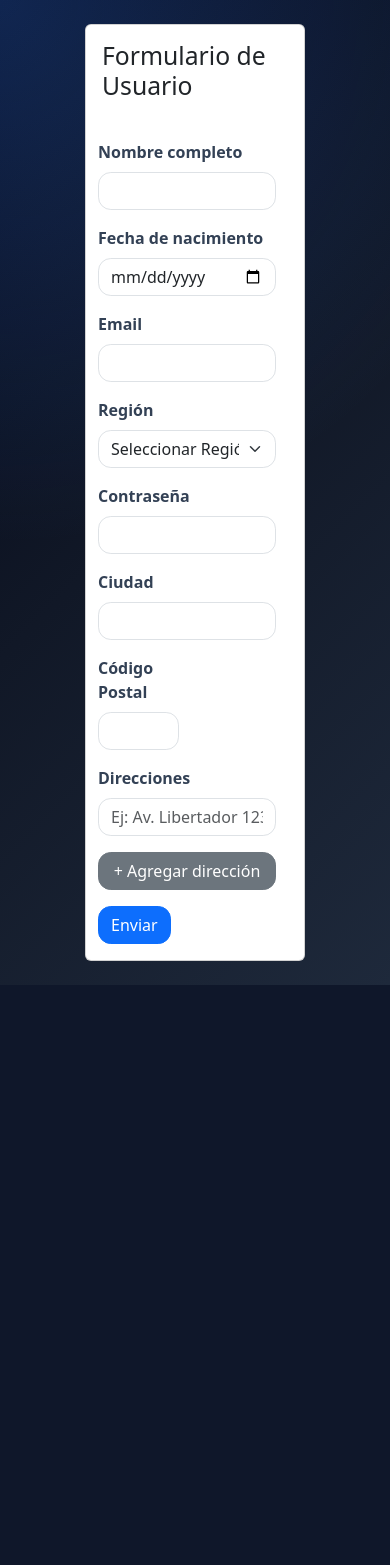
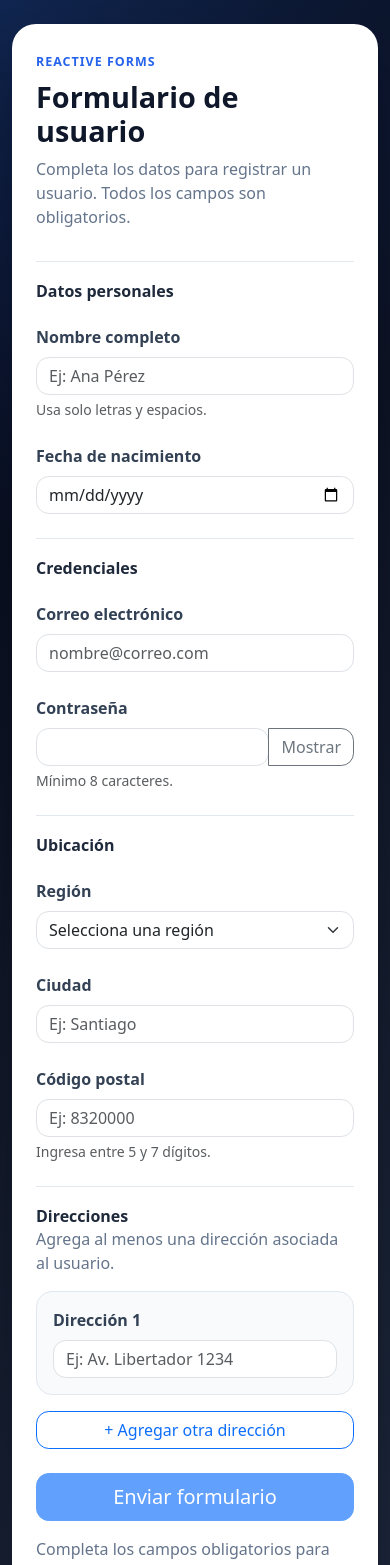
Before and after one commit to cristianjonhson/ProyectoAngular-ReactiveForms, an Angular app: page / in a window 390 px wide. Shown: the top 1565 px of the page. Before the commit the page ends 985 px from the top, so only its background shows below. Built offline with nearby package versions, Linux system fonts and the light colour scheme.

Commit message:
feat: mejorar el formulario de usuario con nuevos estilos y validaciones

```diff
--- a/src/app/modules/users/users.component.html
+++ b/src/app/modules/users/users.component.html
@@ -1,160 +1,222 @@
-<div class="container">
 <div class="row justify-content-center">
-    <div class="col-8">
-      <div class="card">
-        <div class="card-body">
-          <h2>Formulario de Usuario</h2>
-          <div class="row">
-            <form [formGroup]="userModel" class="row g-3" (ngSubmit)="onSubmit()">
+  <div class="col-12 col-md-10 col-lg-8 col-xl-7">
+    <section class="card user-card" aria-labelledby="userFormTitle">
+      <div class="card-body p-4 p-md-5">
+        <div class="form-header">
+          <span class="eyebrow">Reactive Forms</span>
+          <h1 id="userFormTitle">Formulario de usuario</h1>
+          <p>Completa los datos para registrar un usuario. Todos los campos son obligatorios.</p>
+        </div>
 
-                <div class="col-md-6">
+        <form [formGroup]="userModel" class="row g-4" (ngSubmit)="onSubmit()" novalidate>
+          <div class="col-12">
+            <h2 class="section-title">Datos personales</h2>
+          </div>
+
+          <div class="col-12 col-md-6">
             <label for="inputFullName" class="form-label">Nombre completo</label>
             <input
               formControlName="fullName"
               type="text"
               class="form-control"
               id="inputFullName"
+              placeholder="Ej: Ana Pérez"
+              autocomplete="name"
+              aria-describedby="fullNameHelp fullNameError"
+              [attr.aria-invalid]="fullNameControl.touched && fullNameControl.invalid"
               [class.is-invalid]="fullNameControl.touched && fullNameControl.invalid"
             />
-                    <div *ngIf="fullNameControl.touched && fullNameControl.invalid" class="invalid-feedback">
-                      <span *ngIf="fullNameControl.errors?.['required']">El nombre completo es requerido</span>
-                      <span *ngIf="fullNameControl.errors?.['invalidName']">Solo se permiten letras y espacios</span>
+            <div id="fullNameHelp" class="form-text">Usa solo letras y espacios.</div>
+            <div *ngIf="fullNameControl.touched && fullNameControl.invalid" id="fullNameError" class="invalid-feedback">
+              <span *ngIf="fullNameControl.errors?.['required']">El nombre completo es obligatorio.</span>
+              <span *ngIf="fullNameControl.errors?.['invalidName']">Solo se permiten letras y espacios.</span>
             </div>
           </div>
 
-
-              <div class="col-md-6">
+          <div class="col-12 col-md-6">
             <label for="inputBirthDate" class="form-label">Fecha de nacimiento</label>
             <input
               formControlName="birthDate"
               type="date"
               class="form-control"
               id="inputBirthDate"
+              [max]="maxBirthDate"
+              aria-describedby="birthDateError"
+              [attr.aria-invalid]="birthDateControl.touched && birthDateControl.invalid"
               [class.is-invalid]="birthDateControl.touched && birthDateControl.invalid"
             />
-                <div *ngIf="birthDateControl.touched && birthDateControl.invalid" class="invalid-feedback">
-                  La fecha de nacimiento es requerida
+            <div *ngIf="birthDateControl.touched && birthDateControl.invalid" id="birthDateError" class="invalid-feedback">
+              La fecha de nacimiento es obligatoria.
             </div>
           </div>
 
-              <div class="col-md-6">
-                <label for="inputEmail4" class="form-label">Email</label>
+          <div class="col-12">
+            <h2 class="section-title">Credenciales</h2>
+          </div>
+
+          <div class="col-12 col-md-6">
+            <label for="inputEmail" class="form-label">Correo electrónico</label>
             <input
               formControlName="email"
               type="email"
               class="form-control"
-                  id="inputEmail4"
+              id="inputEmail"
+              placeholder="nombre@correo.com"
+              autocomplete="email"
+              aria-describedby="emailError"
+              [attr.aria-invalid]="emailControl.touched && emailControl.invalid"
               [class.is-invalid]="emailControl.touched && emailControl.invalid"
             />
-                <div *ngIf="emailControl.touched && emailControl.invalid" class="invalid-feedback">
-                  <span *ngIf="emailControl.errors?.['required']">El email es requerido</span>
-                  <span *ngIf="emailControl.errors?.['email']">Ingresa un email válido</span>
+            <div *ngIf="emailControl.touched && emailControl.invalid" id="emailError" class="invalid-feedback">
+              <span *ngIf="emailControl.errors?.['required']">El correo electrónico es obligatorio.</span>
+              <span *ngIf="emailControl.errors?.['email']">Ingresa un correo electrónico válido.</span>
             </div>
           </div>
 
-              <div class="col-md-6">
+          <div class="col-12 col-md-6">
+            <label for="inputPassword" class="form-label">Contraseña</label>
+            <div class="input-group has-validation">
+              <input
+                formControlName="password"
+                [type]="showPassword ? 'text' : 'password'"
+                class="form-control"
+                id="inputPassword"
+                autocomplete="new-password"
+                minlength="8"
+                aria-describedby="passwordHelp passwordError"
+                [attr.aria-invalid]="passwordControl.touched && passwordControl.invalid"
+                [class.is-invalid]="passwordControl.touched && passwordControl.invalid"
+              />
+              <button
+                class="btn btn-outline-secondary"
+                type="button"
+                (click)="togglePasswordVisibility()"
+                [attr.aria-label]="showPassword ? 'Ocultar contraseña' : 'Mostrar contraseña'"
+              >
+                {{ showPassword ? 'Ocultar' : 'Mostrar' }}
+              </button>
+              <div *ngIf="passwordControl.touched && passwordControl.invalid" id="passwordError" class="invalid-feedback">
+                <span *ngIf="passwordControl.errors?.['required']">La contraseña es obligatoria.</span>
+                <span *ngIf="passwordControl.errors?.['minlength']">Debe tener al menos 8 caracteres.</span>
+              </div>
+            </div>
+            <div id="passwordHelp" class="form-text">Mínimo 8 caracteres.</div>
+          </div>
+
+          <div class="col-12">
+            <h2 class="section-title">Ubicación</h2>
+          </div>
+
+          <div class="col-12 col-md-6">
             <label for="regionSelect" class="form-label">Región</label>
             <select
               id="regionSelect"
               class="form-select"
               formControlName="regions"
+              aria-describedby="regionError"
+              [attr.aria-invalid]="regionControl.touched && regionControl.invalid"
               [class.is-invalid]="regionControl.touched && regionControl.invalid"
             >
-                  <option [ngValue]="null">Seleccionar Región</option>
+              <option [ngValue]="null">Selecciona una región</option>
               <option *ngFor="let region of regions" [ngValue]="region.id">{{ region.name }}</option>
             </select>
-                <div *ngIf="regionControl.touched && regionControl.invalid" class="invalid-feedback">
-                  La región es requerida
+            <div *ngIf="regionControl.touched && regionControl.invalid" id="regionError" class="invalid-feedback">
+              La región es obligatoria.
             </div>
           </div>
 
-              <div class="col-md-6">
-                <label for="inputPassword4" class="form-label">Contraseña</label>
-                <input
-                  formControlName="password"
-                  type="password"
-                  class="form-control"
-                  id="inputPassword4"
-                  [class.is-invalid]="passwordControl.touched && passwordControl.invalid"
-                />
-                <div *ngIf="passwordControl.touched && passwordControl.invalid" class="invalid-feedback">
-                  La contraseña es requerida
-                </div>
-              </div>
-
-              <div class="col-md-6">
+          <div class="col-12 col-md-6">
             <label for="inputCity" class="form-label">Ciudad</label>
             <input
               formControlName="city"
               type="text"
               class="form-control"
+              id="inputCity"
+              placeholder="Ej: Santiago"
+              autocomplete="address-level2"
+              aria-describedby="cityError"
+              [attr.aria-invalid]="cityControl.touched && cityControl.invalid"
               [class.is-invalid]="cityControl.touched && cityControl.invalid"
-                  id="inputCity"
             />
-                <div *ngIf="cityControl.touched && cityControl.invalid" class="invalid-feedback">
-                  La ciudad es requerida
+            <div *ngIf="cityControl.touched && cityControl.invalid" id="cityError" class="invalid-feedback">
+              La ciudad es obligatoria.
             </div>
           </div>
 
-              <div class="col-6">
-                <label for="inputZip" class="form-label">Código Postal</label>
+          <div class="col-12 col-md-6">
+            <label for="inputZip" class="form-label">Código postal</label>
             <input
               type="text"
               class="form-control"
               id="inputZip"
               formControlName="zip"
+              placeholder="Ej: 8320000"
+              inputmode="numeric"
+              maxlength="7"
+              autocomplete="postal-code"
+              aria-describedby="zipHelp zipError"
+              [attr.aria-invalid]="zipControl.touched && zipControl.invalid"
               [class.is-invalid]="zipControl.touched && zipControl.invalid"
             />
-                <div *ngIf="zipControl.touched && zipControl.invalid" class="invalid-feedback">
-                  <span *ngIf="zipControl.errors?.['required']">El código postal es requerido</span>
-                  <span *ngIf="zipControl.errors?.['pattern']">Debe ser un código de 5 dígitos</span>
+            <div id="zipHelp" class="form-text">Ingresa entre 5 y 7 dígitos.</div>
+            <div *ngIf="zipControl.touched && zipControl.invalid" id="zipError" class="invalid-feedback">
+              <span *ngIf="zipControl.errors?.['required']">El código postal es obligatorio.</span>
+              <span *ngIf="zipControl.errors?.['pattern']">Debe contener solo números, entre 5 y 7 dígitos.</span>
             </div>
           </div>
 
+          <div class="col-12">
+            <h2 class="section-title">Direcciones</h2>
+            <p class="section-help">Agrega al menos una dirección asociada al usuario.</p>
 
-
-
-              <div class="col-12">
-                <div class="mb-3">
-                  <label for="inputAddress" class="form-label">Direcciones</label>
             <div
               *ngFor="let addressFormGroup of addresesFormArray.controls; let i = index"
-                    class="input-group mb-3"
+              class="address-item"
+              [formGroup]="addressFormGroup"
             >
-                    <ng-container [formGroup]="addressFormGroup">
+              <label [for]="'inputAddress' + i" class="form-label">Dirección {{ i + 1 }}</label>
+              <div class="input-group has-validation">
                 <input
                   formControlName="address"
                   type="text"
                   class="form-control"
+                  [id]="'inputAddress' + i"
+                  placeholder="Ej: Av. Libertador 1234"
+                  autocomplete="street-address"
+                  [attr.aria-describedby]="'addressError' + i"
+                  [attr.aria-invalid]="addressFormGroup.controls.address.touched && addressFormGroup.controls.address.invalid"
                   [class.is-invalid]="addressFormGroup.controls.address.touched && addressFormGroup.controls.address.invalid"
-                        placeholder="Ej: Av. Libertador 1234"
                 />
-                      <button *ngIf="i > 0" (click)="deleteFormGroupFromAddressesFormArray(i)" class="btn btn-danger" type="button" title="Eliminar dirección">×</button>
-                      <div *ngIf="addressFormGroup.controls.address.touched && addressFormGroup.controls.address.invalid" class="invalid-feedback">
-                        La dirección es requerida
+                <button
+                  *ngIf="i > 0"
+                  (click)="deleteFormGroupFromAddressesFormArray(i)"
+                  class="btn btn-outline-danger"
+                  type="button"
+                  [attr.aria-label]="'Eliminar dirección ' + (i + 1)"
+                >
+                  Eliminar
+                </button>
+                <div *ngIf="addressFormGroup.controls.address.touched && addressFormGroup.controls.address.invalid" [id]="'addressError' + i" class="invalid-feedback">
+                  La dirección es obligatoria.
                 </div>
-                    </ng-container>
-                  </div>
-                </div>
-                <div class="d-grid gap-2">
-                  <button (click)="addAddressControl()" class="btn btn-secondary" type="button">
-                    + Agregar dirección
-                  </button>
               </div>
             </div>
 
+            <button (click)="addAddressControl()" class="btn btn-outline-primary w-100" type="button">
+              + Agregar otra dirección
+            </button>
+          </div>
 
-              <div class="col-12">
-                <button type="submit" class="btn btn-primary">Enviar</button>
+          <div class="col-12 form-actions">
+            <button type="submit" class="btn btn-primary btn-lg" [disabled]="userModel.invalid">
+              Enviar formulario
+            </button>
+            <span class="form-status" aria-live="polite">
+              {{ userModel.invalid ? 'Completa los campos obligatorios para enviar.' : 'Formulario listo para enviar.' }}
+            </span>
           </div>
         </form>
-            <!-- <div class="col-4">
-              <h5>Valor</h5>
-              <pre>{{ userModel.value | json }}</pre>
-            </div> -->
+      </div>
+    </section>
   </div>
 </div>
-      </div>
-    </div>
-  </div>
-</div>
```
Lines whose indentation alone changed are shown as unchanged.
